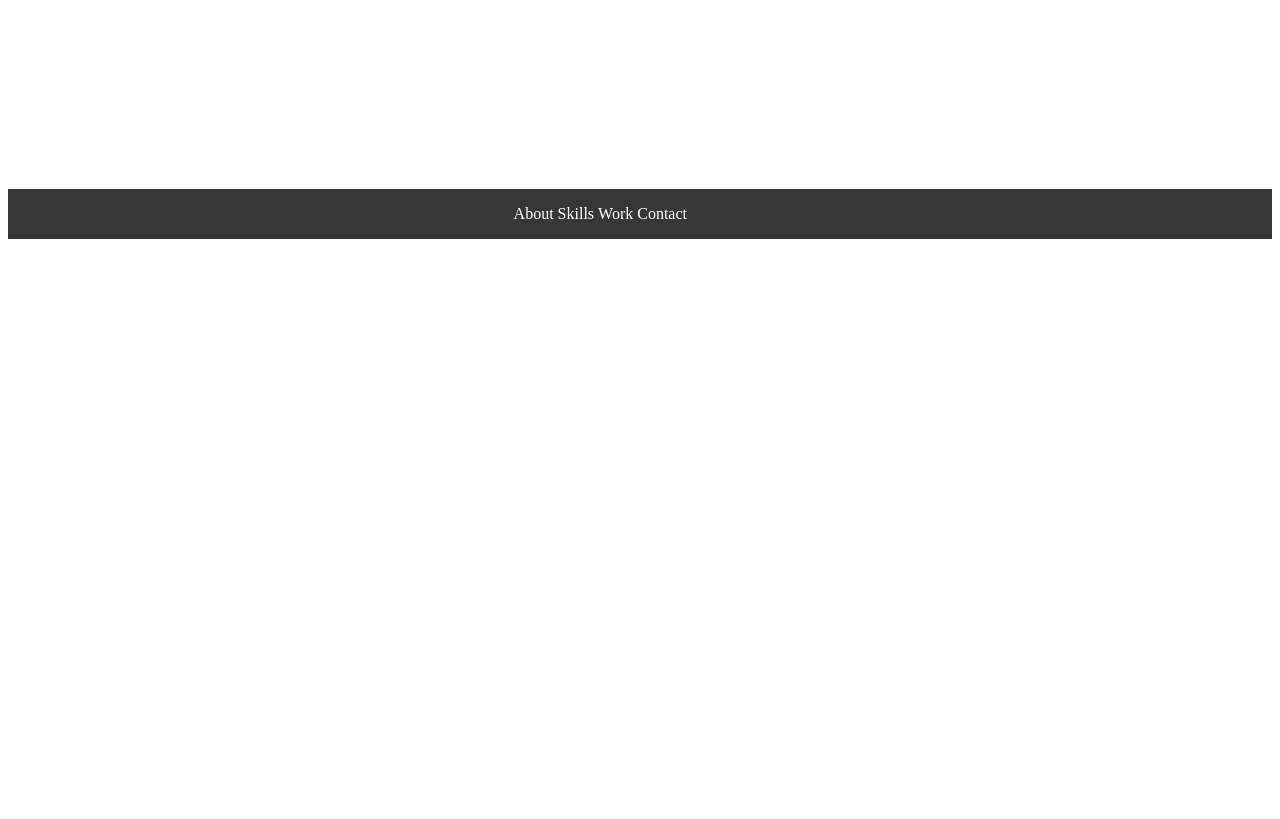
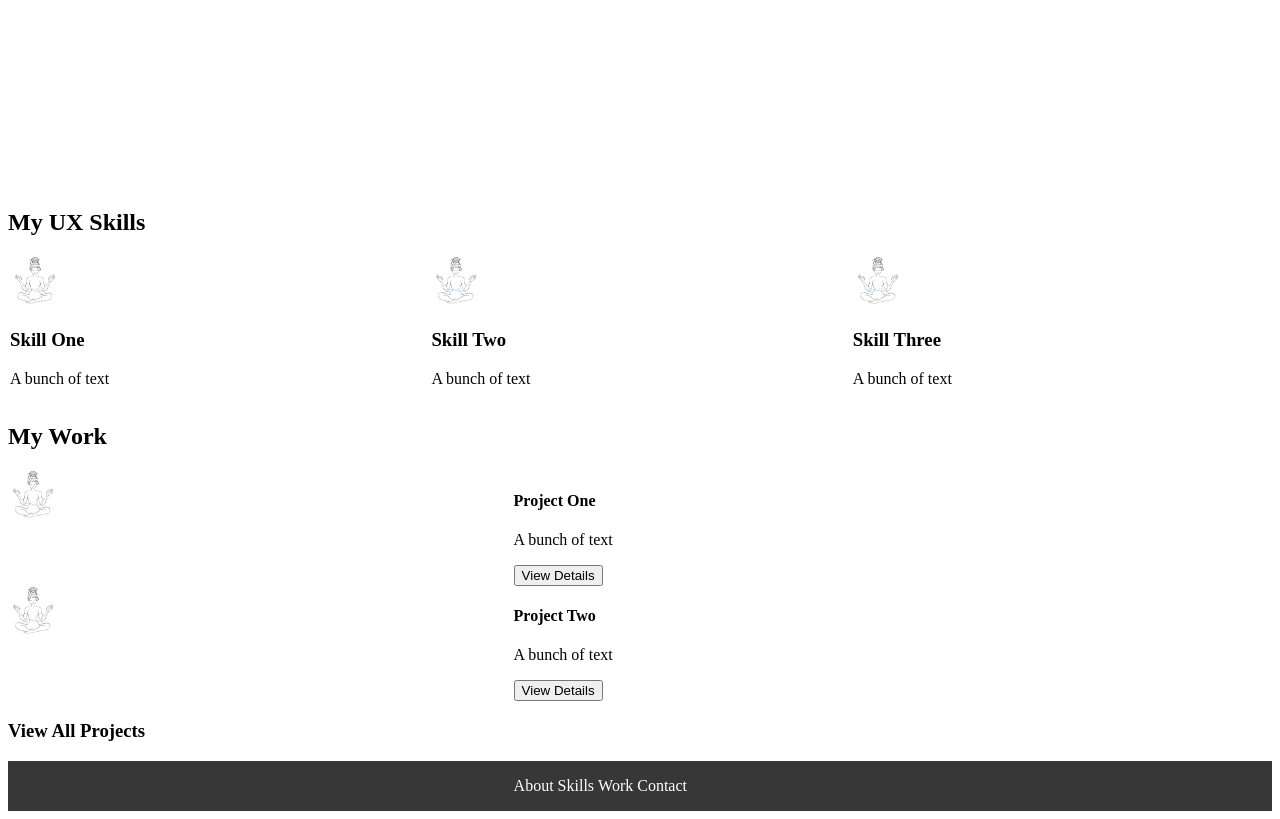
Before and after one commit to saavychristie/UX_UI_HW_19, a plain HTML site: page index.html in a window 1280 px wide. Shown: the part 618-1437 px from the top of the page. Before the commit the page ends 865 px from the top, so only its background shows below. Drawn offline with Linux system fonts and the light colour scheme.

Commit message:
added missing changes

```diff
--- a/CSS/style.css
+++ b/CSS/style.css
@@ -37,3 +37,18 @@ footer ul {
     vertical-align: top;
     padding-left: 40%;
 }
+
+.flexContainer {
+    display: flex;
+}
+
+.flexContainer div {
+    width: 33%;
+    margin: auto;
+    padding: auto;
+}
+
+.workGrid {
+    display: grid;
+    grid-template-columns: 40% 60%;
+}
--- a/index.html
+++ b/index.html
@@ -8,8 +8,6 @@
     </head>
     <body>
         <header>
-                </div>
-            </section>
           <div class="inline-block logo">
               <!-- todo LOGO -->
               <img src="Images/logo.png" alt="Karmic Belly" width="100" height="120"></img>
@@ -35,6 +33,52 @@
                 <button>Download Resume</button>
             </div>
         </section>
+        <!--  My UX Skills section coded using CSS flex -->
+        <section class="mySkills">
+            <h1>My UX Skills</h1>
+            <div class="flexContainer">
+                <div>
+                    <img src="Images/logo.png" width="50" height="50" />
+                    <h3>
+                        Skill One
+                    </h3>
+                    <p>A bunch of text</p>
+                </div>
+                <div>
+                    <img src="Images/logo.png" width="50" height="50" />
+                    <h3>
+                        Skill Two
+                    </h3>
+                    <p>A bunch of text</p>
+                </div>
+                <div>
+                    <img src="Images/logo.png" width="50" height="50" />
+                    <h3>
+                        Skill Three
+                    </h3>
+                    <p>A bunch of text</p>
+                </div>
+            </div>
+        </section>
+        <!-- My Work Section Constructed using CSS Grid -->
+        <section class="myWork">
+            <h1>My Work</h1>
+            <div class="workGrid">
+                <div><img src="Images/logo.png" width="50" height="50" /></div>
+                <div>
+                    <h4>Project One</h4>
+                    <p>A bunch of text</p>
+                    <button>View Details</button>
+                </div>
+                <div><img src="Images/logo.png" width="50" height="50" /></div>
+                <div>
+                    <h4>Project Two</h4>
+                    <p>A bunch of text</p>
+                    <button>View Details</button>
+                </div>
+            </div>
+            <h3>View All Projects</h3>
+        </section>
         <footer>
             <ul>
                 <li class="inline-block">About</li>
```
